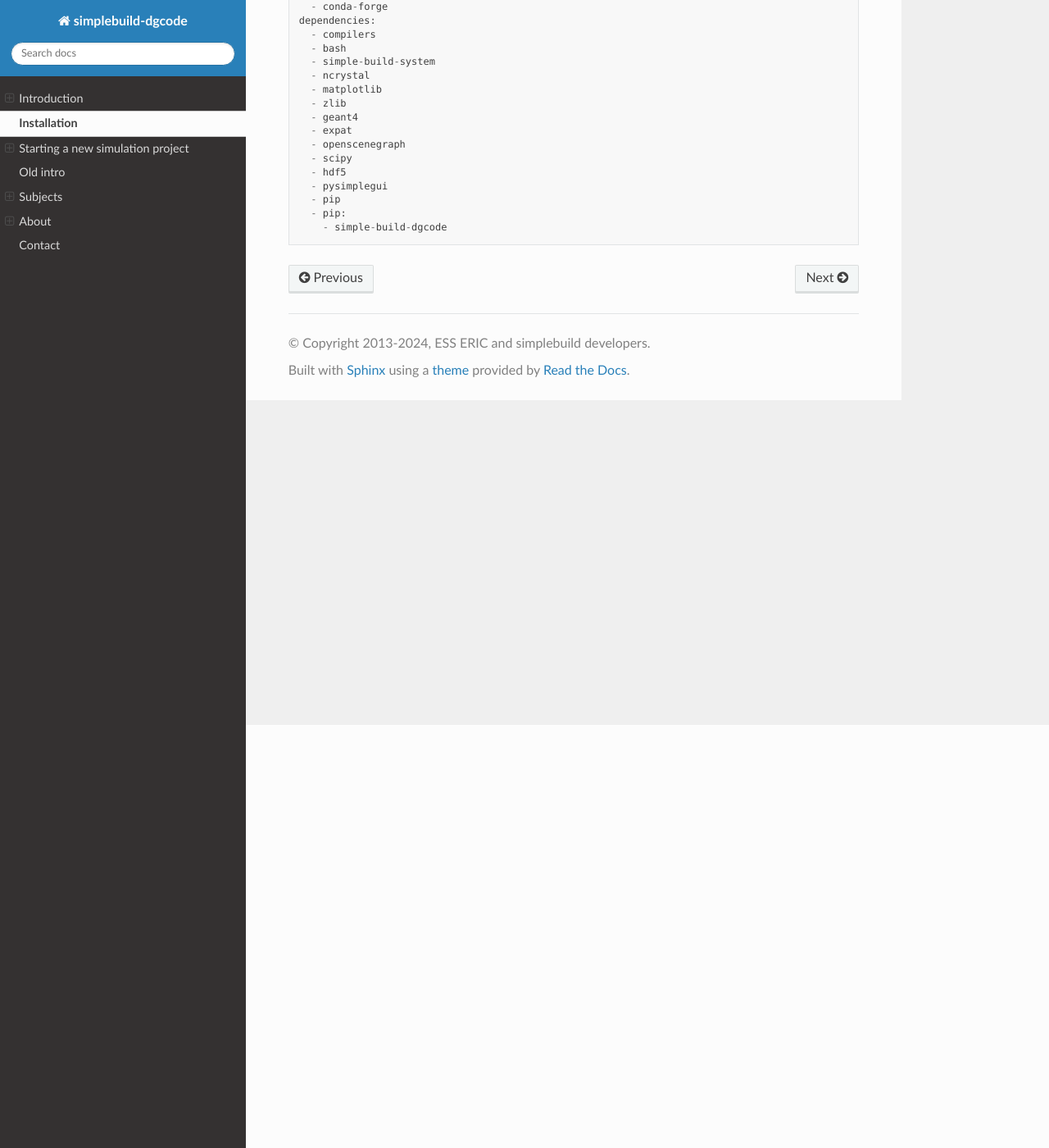
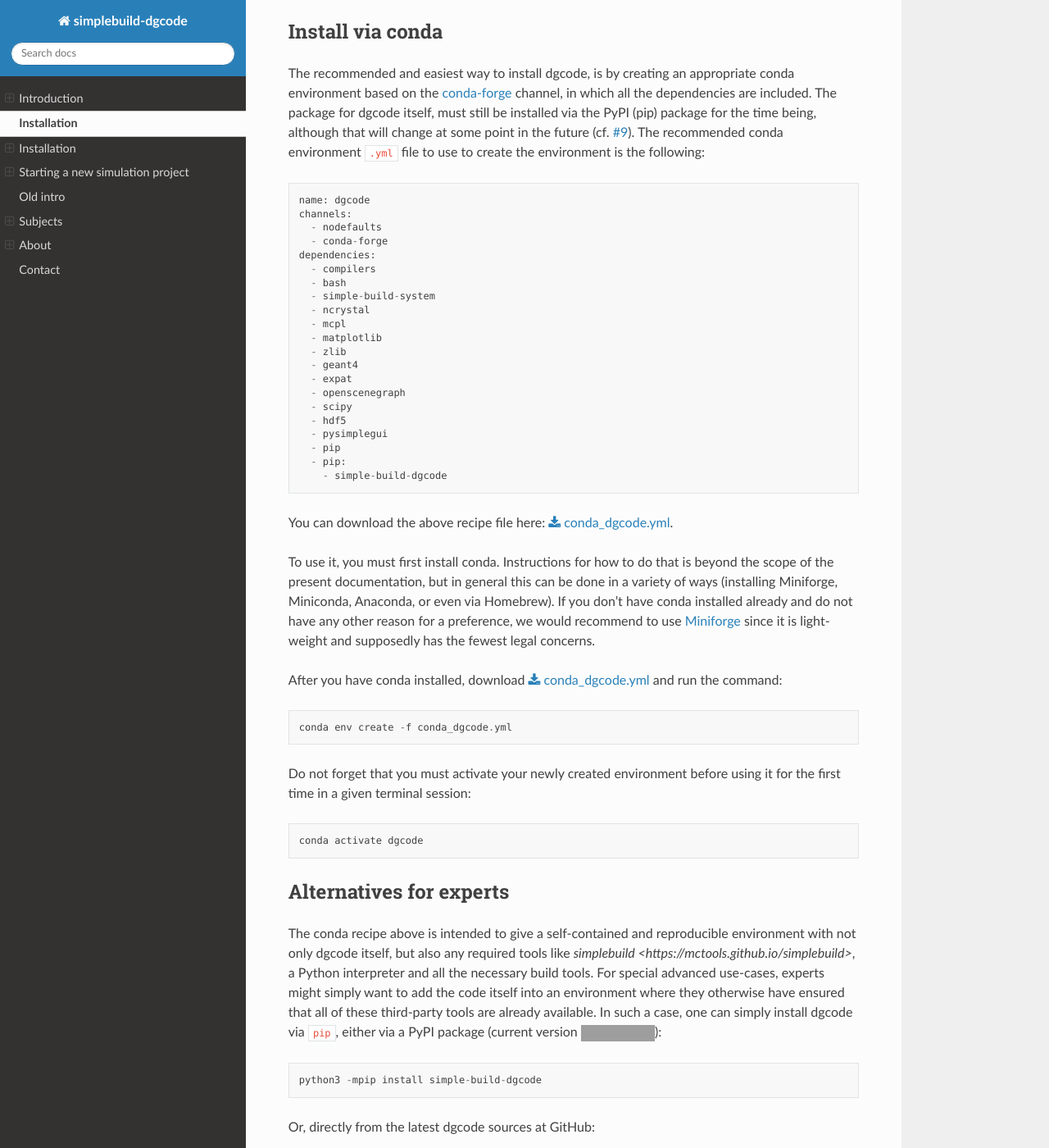
Before and after one commit to mctools/simplebuild-dgcode, a Sphinx documentation site: the page built from doc/source/install.rst, in a window 1280 px wide and 1400 px high, scrolled down 516 px. Shown: the whole window at 82% size. Built offline with Sphinx 7.4.7 and the Read the Docs theme 2.0.0, drawn with Linux system fonts in a browser that asks for light colours; the version number could not be read and is left out; cross-references to code outside the pages are shown as plain code; some of the changed text lies outside the part shown; grey boxes are pictures that could not be loaded.

Commit message:
doc work

```diff
--- a/doc/source/install.rst
+++ b/doc/source/install.rst
@@ -6,27 +6,96 @@ Installation
 
 .. include:: wipwarning.rst
 
-FIXME (add mcpl as well, to future-proof installations?)
+************
+Installation
+************
 
-TODO::
+The simplebuild system and dgcode is supported only on unix systems (macOS and Linux),
+although it most likely will also work on Windows under the WSL (Windows
+Subsystem for Linux) with a virtual Ubuntu installation. It is used exclusively
+by entering shell commands in a terminal interface, so be sure you are familiar
+with such command line interfaces.
 
-  name: dgcode
-  channels:
-    - nodefaults
-    - conda-forge
-  dependencies:
-    - compilers
-    - bash
-    - simple-build-system
-    - ncrystal
-    - matplotlib
-    - zlib
-    - geant4
-    - expat
-    - openscenegraph
-    - scipy
-    - hdf5
-    - pysimplegui
-    - pip
-    - pip:
-      - simple-build-dgcode
+Install via conda
+=================
+
+..
+  Fixme: add conda badges
+
+The recommended and easiest way to install dgcode, is by creating an
+appropriate conda environment based on the `conda-forge
+<https://conda-forge.org/>`__ channel, in which all the dependencies are
+included. The package for dgcode itself, must still be installed via the PyPI
+(pip) package for the time being, although that will change at some point in the
+future (cf. `#9
+<https://github.com/mctools/simplebuild-dgcode/issues/9>`__). The recommended
+conda environment ``.yml`` file to use to create the environment is the
+following:
+
+.. include:: ../../resources/conda_dgcode.yml
+  :literal:
+
+You can download the above recipe file here: :download:`conda_dgcode.yml
+<../../resources/conda_dgcode.yml>`.
+
+To use it, you must first install conda. Instructions for how to do that is
+beyond the scope of the present documentation, but in general this can be done
+in a variety of ways (installing Miniforge, Miniconda, Anaconda, or even via
+Homebrew). If you don't have conda installed already and do not have any other
+reason for a preference, we would recommend to use `Miniforge
+<https://github.com/conda-forge/miniforge>`__ since it is light-weight and
+supposedly has the fewest legal concerns.
+
+After you have conda installed, download :download:`conda_dgcode.yml
+<../../resources/conda_dgcode.yml>` and run the command::
+
+  conda env create -f conda_dgcode.yml
+
+Do not forget that you must activate your newly created environment before using
+it for the first time in a given terminal session::
+
+  conda activate dgcode
+
+
+Alternatives for experts
+========================
+
+The conda recipe above is intended to give a self-contained and reproducible
+environment with not only dgcode itself, but also any required tools like
+`simplebuild <https://mctools.github.io/simplebuild>`, a Python interpreter and
+all the necessary build tools. For special advanced use-cases, experts might
+simply want to add the code itself into an environment where they otherwise have
+ensured that all of these third-party tools are already available. In such a
+case, one can simply install dgcode via ``pip``, either via a PyPI package
+(current version |pypistatus_simplebuilddgcode|_)::
+
+  python3 -mpip install simple-build-dgcode
+
+Or, directly from the latest dgcode sources at GitHub::
+
+  python3 -mpip install git+https://github.com/mctools/simplebuild-dgcode
+
+With this latter approach, one can even install a specific commit id, branch, or
+tag by appending ``@<gitid>`` to the URL in the last command. For instance::
+
+  python3 -mpip install git+https://github.com/mctools/simplebuild-dgcode@some_experimental_branch
+
+.. |pypistatus_simplebuilddgcode| image:: https://img.shields.io/pypi/v/simple-build-dgcode.svg
+.. _pypistatus_simplebuilddgcode: https://pypi.org/project/simple-build-dgcode
+
+
+Verifying an installation
+=========================
+
+As a very basic verification of a simplebuild installation, one can create a
+simple simplebuild project and launch a few basic unit tests from the
+:sbpkg:`bundleroot::dgcode_val` bundle (you can remove the leftover ``sbverify``
+directory afterwards):
+
+.. code-block::
+
+   FIXME todo
+
+The important thing to notice here is that several unit tests were launched, and
+the message ``All tests completed without failures!`` tells us that they all
+completed without problems.
--- a/doc/source/particlegenerators.rst
+++ b/doc/source/particlegenerators.rst
@@ -1,3 +1,6 @@
+.. _sbparticlegen:
+
+
 Particle generators for Geant
 ******************************
 
--- a/doc/source/subjects.rst
+++ b/doc/source/subjects.rst
@@ -13,7 +13,7 @@ Bla bla bla.
    simscript.rst
    geo.rst
    griff.rst
-   g4vis.rst
+   vis.rst
    physicslists.rst
    heatmap.rst
    mcpl.rst
```
Also changed, not shown: doc/source/mcpl.rst (+68 -33 lines), doc/source/vis.rst (renamed from doc/source/g4vis.rst).
